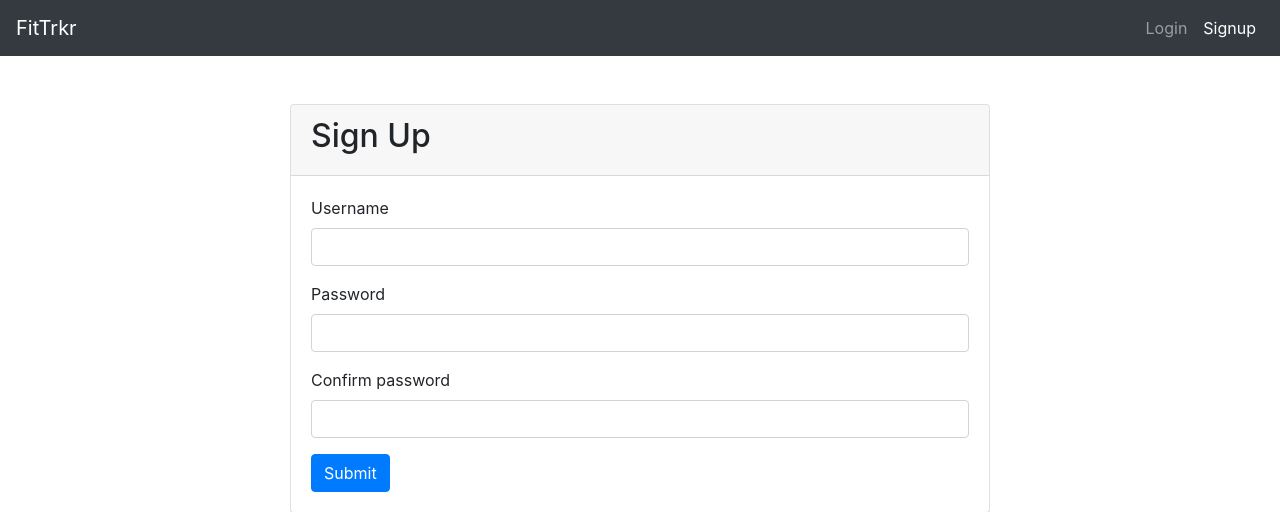
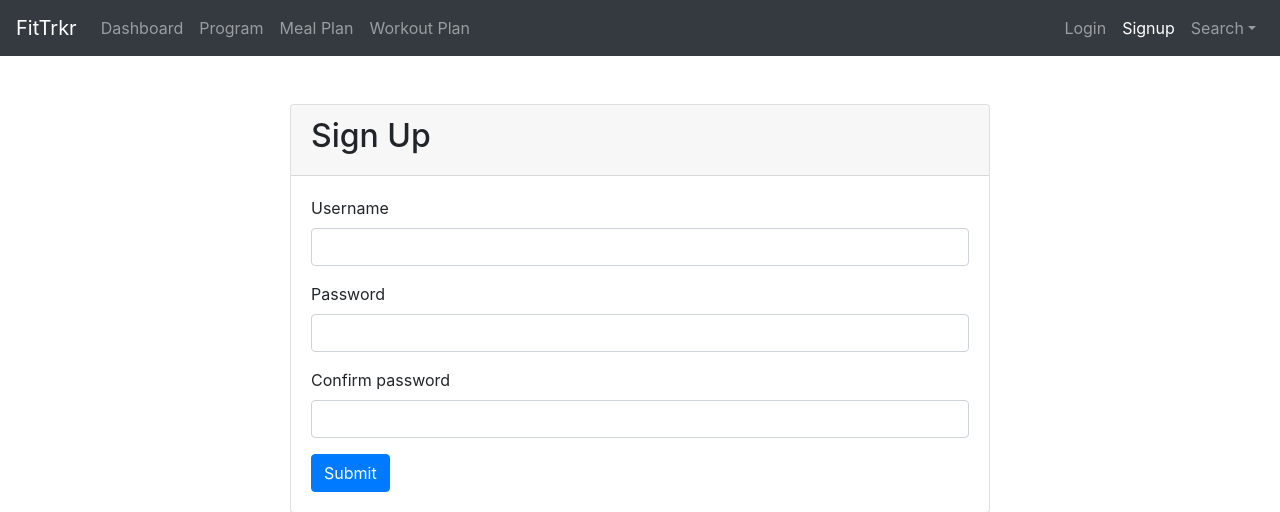
Before and after one commit to joshua-deans/FitTrkr, a Flask app: page /signup/ in a window 1280 px wide. Shown: the top 512 px of the page. Run offline with Flask 2, Linux system fonts and the light colour scheme; some libraries are stand-ins or nearby versions.

Commit message:
Changed nav bar to have constant nav-items throughout the app.

```diff
--- a/app.py
+++ b/app.py
@@ -165,7 +165,7 @@ def trainer(user_id):
     result = cur.fetchone()
     cur.close()
     if result:
-        return render_template('client/dashboard.html', user=result)
+        return render_template('trainer/dashboard.html', user=result)
     else:
         return redirect('/')
 
--- a/templates/auth/signup.html
+++ b/templates/auth/signup.html
@@ -4,6 +4,21 @@
 
 {% block head %}
     <link rel="stylesheet" type="text/css" href="{{ url_for('static',filename='styles/auth_style.css') }}">
+{% endblock %}
+
+{% block nav_items %}
+    <li class="nav-item">
+        <a class="nav-link" href="/login">Dashboard</a>
+    </li>
+    <li class="nav-item">
+        <a class="nav-link" href="/login">Program</a>
+    </li>
+    <li class="nav-item">
+        <a class="nav-link" href="/login">Meal Plan</a>
+    </li>
+    <li class="nav-item">
+        <a class="nav-link" href="/login">Workout Plan</a>
+    </li>
 {% endblock %}
 
 {% block nav_items_right %}
@@ -14,18 +29,18 @@
         <a class="nav-link active" href="/signup">Signup</a>
     </li>
 
-    {#<li class="nav-item dropdown">#}
-    {#    <a class="dropdown-toggle nav-link" data-toggle="dropdown" href="#">Search</a>#}
-    {#    <span class="caret"></span></a>#}
-    {#    <ul class="dropdown-menu">#}
-    {#        <!-- Search all meals by Workout name, meal name, trainer #}
-    {#        As you click each you see all the pages, then on the page #}
-    {#        itself there is a search box that would run the query-->#}
-    {#        <li><a href="/workouts">Workouts</a></li> #}
-    {#        <li><a href="/meals">Meals</a></li>#}
-    {#        <li><a href="/trainers">Trainers</a></li>#}
-    {#    </ul>#}
-    {#</li>#}
+    <li class="nav-item dropdown">
+        <a class="dropdown-toggle nav-link" data-toggle="dropdown" href="#">Search</a>
+        <span class="caret"></span></a>
+        <ul class="dropdown-menu dropdown-menu-right">
+            <!-- Search all meals by Workout name, meal name, trainer
+            As you click each you see all the pages, then on the page
+            itself there is a search box that would run the query-->
+            <li><a class="dropdown-item" href="/workouts">Workouts</a></li>
+            <li><a class="dropdown-item" href="/meals">Meals</a></li>
+            <li><a class="dropdown-item" href="/trainers">Trainers</a></li>
+        </ul>
+    </li>
 {% endblock %}
 
 {% block body %}
--- a/templates/base.html
+++ b/templates/base.html
@@ -7,18 +7,18 @@
 {% endblock %}
 
 {% block nav_items %}
-    {#<li class="nav-item">#}
-    {#    <a class="nav-link" href="/login">Dashboard</a>#}
-    {#</li>   #}
-    {#<li class="nav-item">#}
-    {#    <a class="nav-link" href="/login">Program</a>#}
-    {#</li>#}
-    {#<li class="nav-item">#}
-    {#    <a class="nav-link" href="/login">MealPlans</a>#}
-    {#</li>   #}
-    {#<li class="nav-item">#}
-    {#    <a class="nav-link" href="/login">WorkoutPlans</a>#}
-    {#</li>   #}
+    <li class="nav-item">
+        <a class="nav-link" href="/login">Dashboard</a>
+    </li>
+    <li class="nav-item">
+        <a class="nav-link" href="/login">Program</a>
+    </li>
+    <li class="nav-item">
+        <a class="nav-link" href="/login">Meal Plans</a>
+    </li>
+    <li class="nav-item">
+        <a class="nav-link" href="/login">Workout Plans</a>
+    </li>
 {% endblock %}
 
 {% block nav_items_right %}
@@ -29,18 +29,18 @@
     <a class="nav-link" href="/signup">Signup</a>
 </li>
 
-    {#<li class="nav-item dropdown">#}
-    {#    <a class="dropdown-toggle nav-link" data-toggle="dropdown" href="#">Search</a>#}
-    {#    <span class="caret"></span></a>#}
-    {#    <ul class="dropdown-menu">#}
-    {#        <!-- Search all meals by Workout name, meal name, trainer #}
-    {#        As you click each you see all the pages, then on the page #}
-    {#        itself there is a search box that would run the query-->#}
-    {#        <li><a href="/workouts">Workouts</a></li> #}
-    {#        <li><a href="/meals">Meals</a></li>#}
-    {#        <li><a href="/trainers">Trainers</a></li>#}
-    {#    </ul>#}
-    {#</li>#}
+    <li class="nav-item dropdown">
+        <a class="dropdown-toggle nav-link" data-toggle="dropdown" href="#">Search</a>
+        <span class="caret"></span></a>
+        <ul class="dropdown-menu dropdown-menu-right">
+            <!-- Search all meals by Workout name, meal name, trainer
+            As you click each you see all the pages, then on the page
+            itself there is a search box that would run the query-->
+            <li><a class="dropdown-item" href="/workouts">Workouts</a></li>
+            <li><a class="dropdown-item" href="/meals">Meals</a></li>
+            <li><a class="dropdown-item" href="/trainers">Trainers</a></li>
+        </ul>
+    </li>
 {% endblock %}
 
 {% block body %}
--- a/templates/trainer/browse_plans.html
+++ b/templates/trainer/browse_plans.html
@@ -9,10 +9,10 @@
 
 {% block nav_items %}
     <li class="nav-item">
-        <a class="nav-link" href="{{ request.base_url }}">Dashboard</a>
+        <a class="nav-link" href="/">Dashboard</a>
     </li>
     <li class="nav-item">
-        <a class="nav-link" href="/login">Program</a>
+        <a class="nav-link active" href="/login">Program</a>
     </li>
     <li class="nav-item">
         <a class="nav-link" href="/login">Meal Plan</a>
--- a/templates/trainer/dashboard.html
+++ b/templates/trainer/dashboard.html
@@ -9,7 +9,7 @@
 
 {% block nav_items %}
     <li class="nav-item">
-        <a class="nav-link" href="{{ request.base_url }}">Dashboard</a>
+        <a class="nav-link" href="/">Dashboard</a>
     </li>
     <li class="nav-item">
         <a class="nav-link" href="{{ request.base_url }}plans">Program</a>
@@ -34,7 +34,7 @@
             <!-- Search all meals by Workout name, meal name, trainer
             As you click each you see all the pages, then on the page
             itself there is a search box that would run the query-->
-            <li><a class="dropdown-item" href="{{ request.base_url }}">Programs</a></li>
+            <li><a class="dropdown-item" href="{{ request.base_url }}all_plans">Programs</a></li>
             <li><a class="dropdown-item" href="/workouts">Workouts</a></li>
             <li><a class="dropdown-item" href="/meals">Meals</a></li>
             <li><a class="dropdown-item" href="/trainers">Trainers</a></li>
```
Also changed, not shown: templates/auth/login.html (+27 -12 lines).
